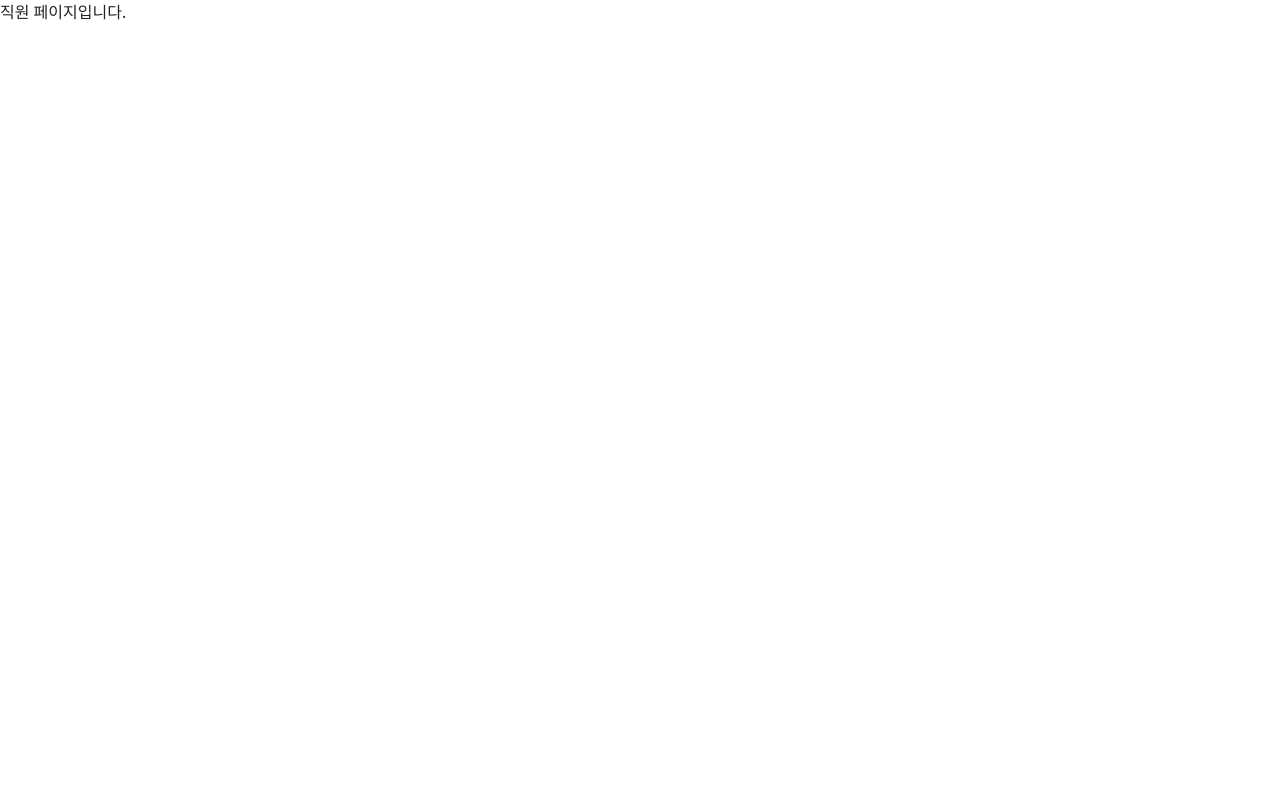
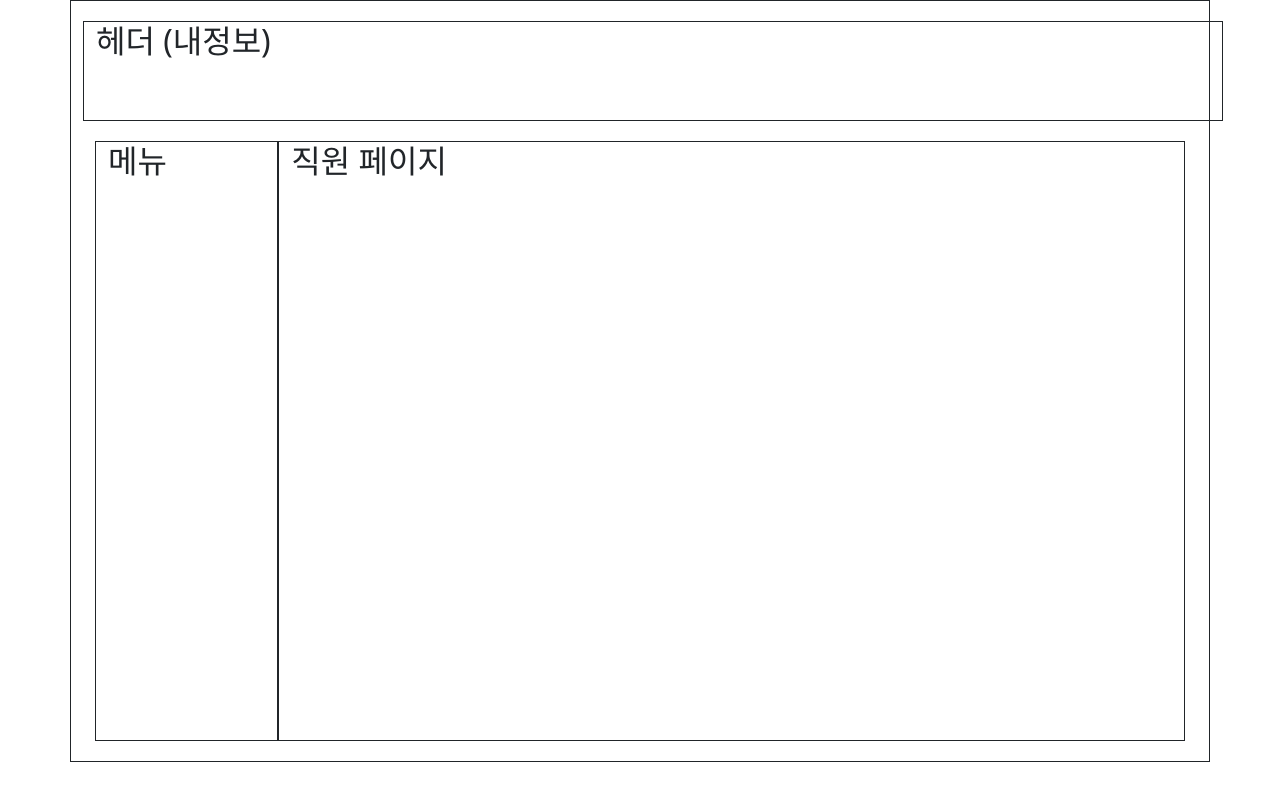
Before and after one commit to KurlyTeam2/Mini-project-frontend, a React (Create React App) app: page /staff in a window 1280 px wide. Built offline with nearby package versions, Linux system fonts and the light colour scheme.

Commit message:
Design: Add Staff page layout

```diff
--- a/src/pages/Staff.tsx
+++ b/src/pages/Staff.tsx
@@ -1,6 +1,20 @@
+import {Container} from "react-bootstrap";
+
 const Staff = () => {
   return (
-    <div>직원 페이지입니다.</div>
+    <Container className="border border-dark">
+      <Container style={{width: 1235, height: 100, marginTop: 20, marginBottom: 20}} className="border border-dark">
+        <h2>헤더 (내정보)</h2>
+      </Container>
+      <Container style={{display: "flex"}}>
+        <Container style={{width: 200, height: 600, marginBottom: 20}} className="border border-dark">
+          <h2>메뉴</h2>
+        </Container>
+        <Container style={{width: 1000, height: 600}} className="border border-dark">
+          <h2>직원 페이지</h2>
+        </Container>
+      </Container>
+    </Container>
   )
 }
 
```
